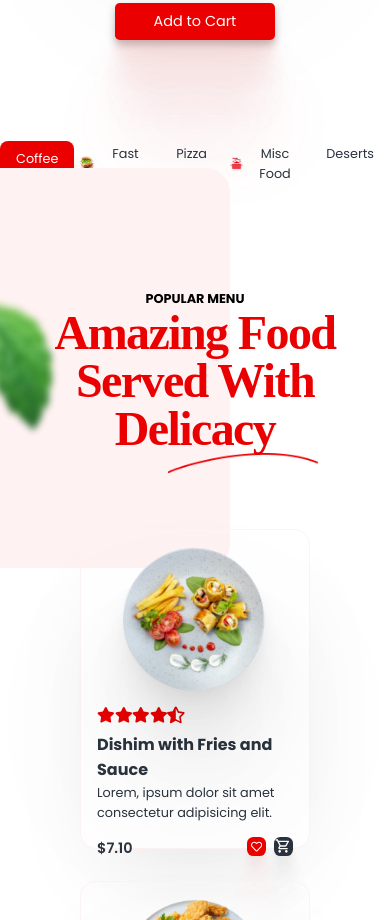
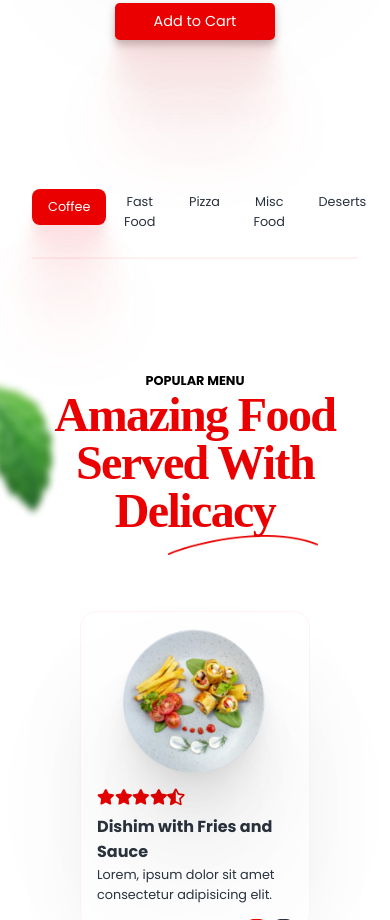
Before and after one commit to zeetaen1989/mama-joint, a Next.js app: page / in a window 390 px wide. Shown: the part 2460-3380 px from the top of the page. Built offline with nearby package versions, Linux system fonts and the light colour scheme; a web font is replaced by a local one.

Commit message:
style(separator and responsive): line separator created with before pseudo                                  element and media query for desktop, tablet                                  and mobile created.

```diff
--- a/app/components/modules/Category/Category.module.scss
+++ b/app/components/modules/Category/Category.module.scss
@@ -1,12 +1,38 @@
+@import "/styles/abstracts/variables";
+
 .container__column {
-    display: flex;
-    margin-top: 5rem;
-    position: relative;
+	display: flex;
+	margin-top: 8rem;
+	padding: 0rem 15rem;
+	gap: 5rem;
 
-    // &::before {
-    //     content: "";
-    //     align-self: stretch;
-    //     border: 1px solid red;
-    //     opacity: 0.05;
-    // }
+	&::before {
+		content: "";
+		align-self: stretch;
+		border: 1px solid $opacity-clr;
+	}
 }
+
+//********MEDIA QUERY********
+
+// Desktop
+@media screen and (max-width: $desktop) {
+	.container__column {
+		padding: 0rem 5rem;
+	}
+}
+
+// Tablet
+@media screen and (max-width: $tablet) {
+	.container__column {
+		padding: 0rem 2rem;
+		gap: 2rem;
+	}
+}
+
+// Mobile
+@media screen and (max-width: $mobile) {
+	.container__column {
+		flex-direction: column;
+	}
+}
```
